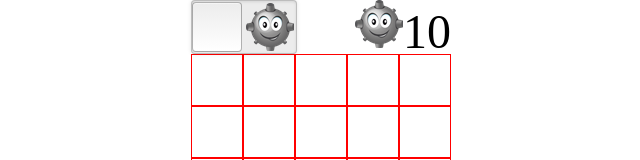
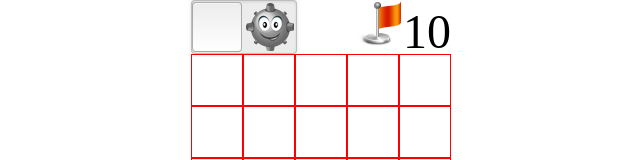
Before and after one commit to ramanathanMuthuraman/minesweeper, a plain HTML site: page index.html in a window 1280 px wide. Shown: the top 160 px of the page, without its empty margins (319-959 px from the left). Drawn offline with Linux system fonts and the light colour scheme.

Commit message:
slider change

```diff
--- a/index.html
+++ b/index.html
@@ -17,7 +17,7 @@
 	<span class="spanBlock flag"></span>
 	<span class="spanBlock mine"></span>
 	</div>
-	<div class="right"> <span class="mine spanBlock"></span><span id="minesFlaggedCount" class="largeFont spanBlock"></span></div>
+	<div class="right"> <span class="flag spanBlock"></span><span id="minesFlaggedCount" class="largeFont spanBlock"></span></div>
 			<div id="colosseum"></div>
 		</div>
 			<script type="text/javascript" src="js/jquery.min.js"></script>
```
